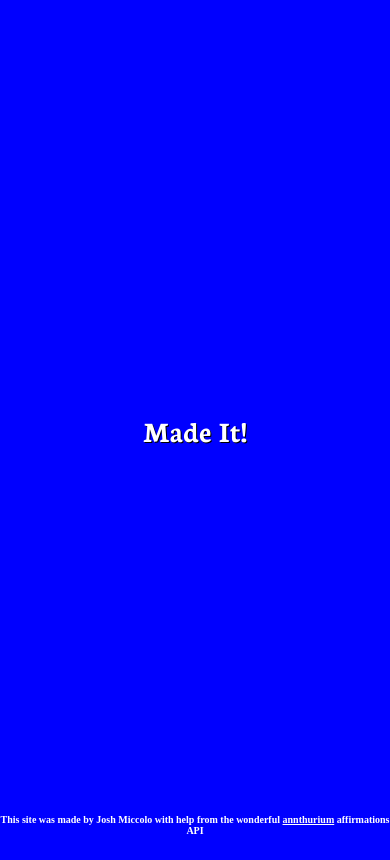
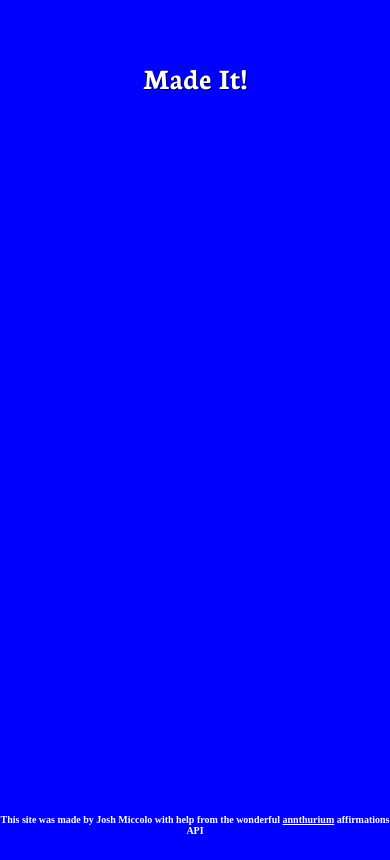
Before and after one commit to Jmiccolo/DailyAffirmations, a website: page public/index.html in a window 390 px wide. Drawn offline with nearby package versions, Linux system fonts and the light colour scheme.

Commit message:
Fix mobile text setting

```diff
--- a/public/index.css
+++ b/public/index.css
@@ -21,8 +21,12 @@ h1 {
 }
 
 @media only screen and (max-width: 600px){
+    body{
+        align-items: flex-start;
+    }
     h1{
         font-size: 30px;
+        margin-top: 50px;
     }
 }
 
```
